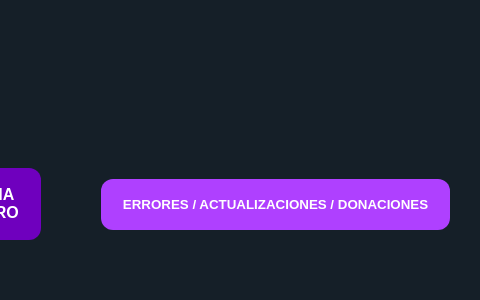
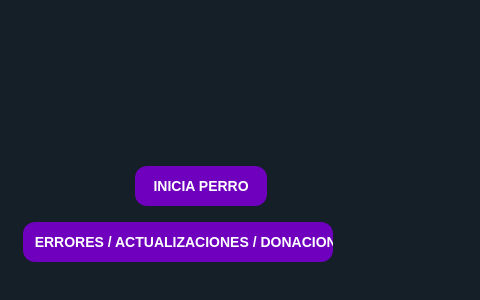
Before and after one commit to valennpalaa/Mapa-San-Jorge, a plain HTML site: page index.html in a window 390 px wide. Shown: the part 218-518 px from the top of the page, 480 px wide, since content can reach past the window. Drawn offline with Linux system fonts and the light colour scheme.

Commit message:
adaptacion moviles

```diff
--- a/style.css
+++ b/style.css
@@ -1,56 +1,28 @@
-/* Fondo y centrado */
-body {
-  margin: 0;
-  height: 100vh;                 /* ocupa toda la pantalla */
-  display: flex;                 /* activa flexbox */
-  justify-content: center;       /* centra horizontal */
-  align-items: center;           /* centra vertical */
-  background: #151f28;           /* color de fondo */
-  font-family: sans-serif;
-}
-
-/* Contenedor del botón */
-.container-eg-btn-5 {
-  display: flex;
-  justify-content: center;
-  align-items: center;
-}
-
-/* Estilo del botón */
-.container-eg-btn-5 .button {
-  background: #6f00be;
-  margin: 10px 30px;
-  padding: 18px 22px;
-  text-align: center;
-  text-transform: uppercase;
-  color: #fff;
-  font-weight: 700;
-  border-radius: 12px;
-  cursor: pointer;
-  text-decoration: none;   /* quita subrayado del <a> */
-  transition: 0.3s;
-}
-
-.container-eg-btn-5 .button:hover {
-  background: #8a2be2;    /* efecto hover */
-}
-
-/* Centrado en pantalla */
+/* ===== Fondo y centrado ===== */
 body {
   margin: 0;
   height: 100vh;
   display: flex;
+  flex-direction: column;        /* acomoda botones en columna en mobile */
   justify-content: center;
   align-items: center;
   background: #151f28;
   font-family: sans-serif;
 }
 
-/* Botón estilo */
+/* ===== Contenedor del botón principal ===== */
+.container-eg-btn-5 {
+  display: flex;
+  justify-content: center;
+  align-items: center;
+  flex-wrap: wrap;  /* permite que se acomoden si no entran */
+}
+
+/* ===== Estilo general de botones ===== */
 .button {
-  background: #af40ff;
-  margin: 10px 30px;
-  padding: 18px 22px;
+  background: #6f00be;
+  margin: 10px 15px;
+  padding: 16px 22px;
   text-align: center;
   text-transform: uppercase;
   color: #fff;
@@ -59,19 +31,45 @@ body {
   cursor: pointer;
   text-decoration: none;
   transition: 0.3s;
-  border: none;   /* para que no se vea el borde feo del input */
+  border: none;   /* quita borde feo en <input type=button> */
 }
 
 .button:hover {
   background: #8a2be2;
 }
 
+/* ===== Estilo mapa ===== */
 html, body {
   height: 100%;
   margin: 0;
 }
 
 #map {
-  height: calc(100vh - 100px); /* ocupa toda la pantalla menos el header */
+  height: calc(100vh - 100px);
   width: 100%;
 }
+
+/* ===== Responsive ===== */
+@media (max-width: 768px) {
+  body {
+    padding: 10px;
+  }
+
+  .button {
+    width: 90%;          /* botones más grandes en celulares */
+    font-size: 16px;
+    padding: 14px;
+  }
+
+  .container-eg-btn-5 {
+    flex-direction: column;
+  }
+}
+
+@media (max-width: 480px) {
+  .button {
+    font-size: 14px;
+    padding: 12px;
+    margin: 8px 0;
+  }
+}
```
